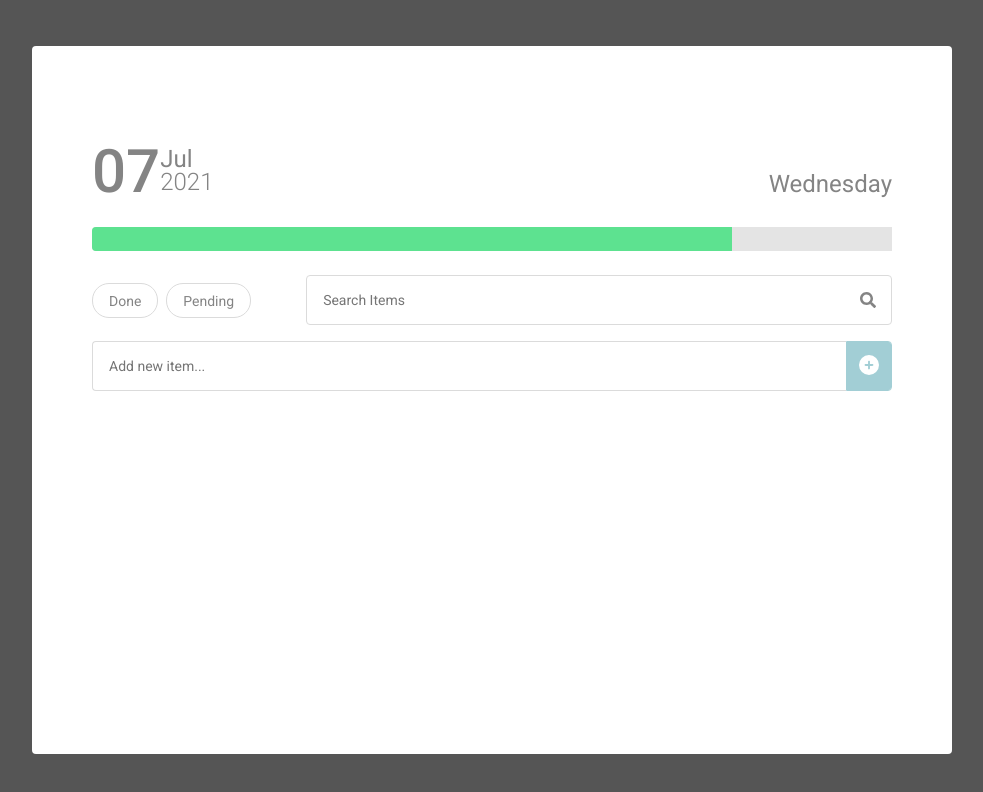
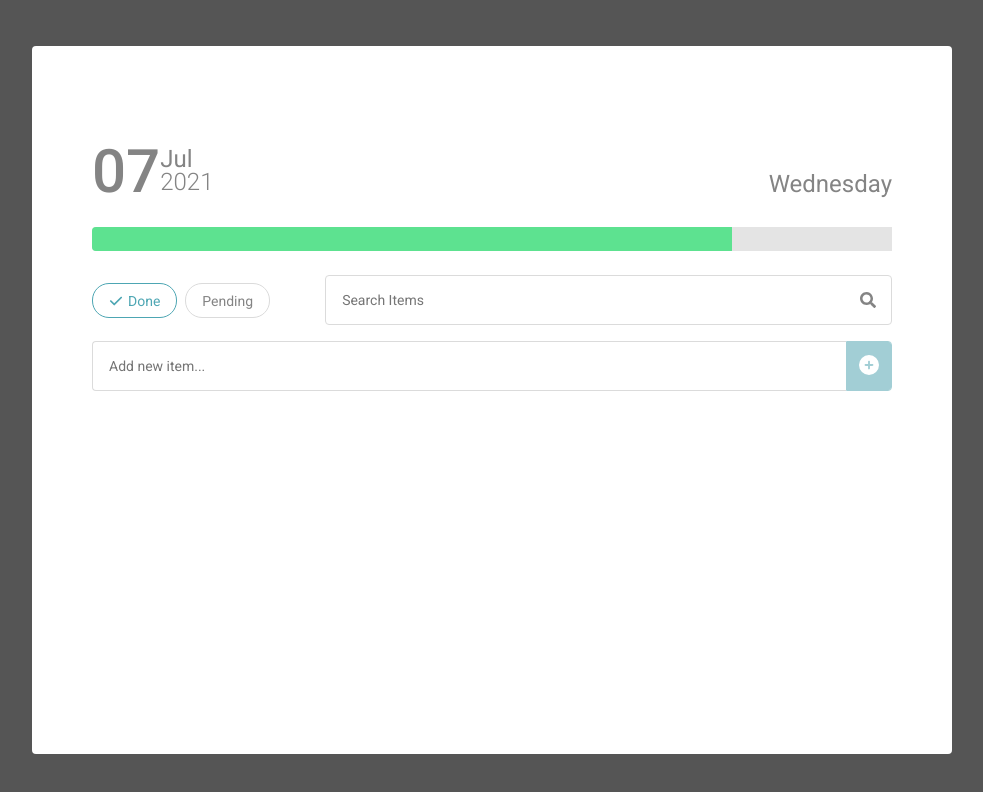
Before and after one commit to JoaoVitorOtavio/progress-to-do-list, a React (Create React App) app: page / in a window 1280 px wide. Both pictures are taken after a click on the button "Done". Shown: the top 792 px of the page, without its empty margins (148-1131 px from the left). Built offline with nearby package versions, Linux system fonts and the light colour scheme.

Commit message:
Adicionando logica para as tags funcionarem

```diff
--- a/src/App.tsx
+++ b/src/App.tsx
@@ -3,6 +3,7 @@ import {
   FaCircleMinus,
   FaCircleCheck,
   FaCircleXmark,
+  FaCheck,
 } from "react-icons/fa6";
 import { Dispatch, SetStateAction, useState } from "react";
 import { v4 as uuidv4 } from "uuid";
@@ -163,6 +164,9 @@ const Input: React.FC<InputProps> = ({ placeholder, endIcon, ...props }) => (
 
 function App() {
   const [newItemDescription, setNewItemDescription] = useState<string>("");
+  const [doneTagIsSected, setDoneTagIsSected] = useState<boolean>(false);
+  const [pedingTagIsSected, setPedingTagIsSected] = useState<boolean>(false);
+
   const [items, setItems] = useState<IToDoItem[]>([]);
 
   const handleChangeState = (
@@ -187,6 +191,9 @@ function App() {
   };
 
   const handleSearching = (e: React.FormEvent<HTMLInputElement>) => {
+    setDoneTagIsSected(false);
+    setPedingTagIsSected(false);
+
     const searchDescription = e.currentTarget.value;
 
     setItems((oldValue) =>
@@ -197,6 +204,34 @@ function App() {
           .includes(searchDescription.toLowerCase()),
       }))
     );
+  };
+
+  const handleStatusTagSearch = (status: "done" | "pending") => {
+    const resetItemsVisibility = () => {
+      setItems((oldValue) =>
+        oldValue.map((item) => ({ ...item, isVisible: true }))
+      );
+    };
+
+    if (
+      (status === "done" && doneTagIsSected) ||
+      (status === "pending" && pedingTagIsSected)
+    ) {
+      resetItemsVisibility();
+      setDoneTagIsSected(false);
+      setPedingTagIsSected(false);
+      return;
+    }
+
+    setDoneTagIsSected(status === "done");
+    setPedingTagIsSected(status === "pending");
+
+    const filteredValues = items.map((item) => ({
+      ...item,
+      isVisible: status === "done" ? item.isDone : !item.isDone,
+    }));
+
+    setItems(filteredValues);
   };
 
   return (
@@ -231,8 +266,20 @@ function App() {
           />
         </InputContainer>
         <FilterButtonContainer>
-          <FilterButton className="mr">Done</FilterButton>
-          <FilterButton>Pending</FilterButton>
+          <FilterButton
+            className={`mr ${doneTagIsSected && "selected"}`}
+            onClick={() => handleStatusTagSearch("done")}
+          >
+            {doneTagIsSected && <FaCheck />}
+            Done
+          </FilterButton>
+          <FilterButton
+            className={`${pedingTagIsSected && "selected"}`}
+            onClick={() => handleStatusTagSearch("pending")}
+          >
+            {pedingTagIsSected && <FaCheck />}
+            Pending
+          </FilterButton>
         </FilterButtonContainer>
       </InputAndTagsContainer>
       <NewItemInputContainer>
--- a/src/styles.ts
+++ b/src/styles.ts
@@ -192,6 +192,10 @@ export const FilterButtonContainer = styled.div`
 `;
 
 export const FilterButton = styled.button`
+  display: flex;
+  gap: 5px;
+  align-items: center;
+  cursor: pointer;
   background: #ffffff 0% 0% no-repeat padding-box;
   border: 1px solid #dbdbdb;
   border-radius: 17px;
@@ -205,6 +209,11 @@ export const FilterButton = styled.button`
 
   &.mr {
     margin-right: 8px;
+  }
+
+  &.selected {
+    border: 1px solid #4da6b3;
+    color: #4da6b3;
   }
 `;
 
```
